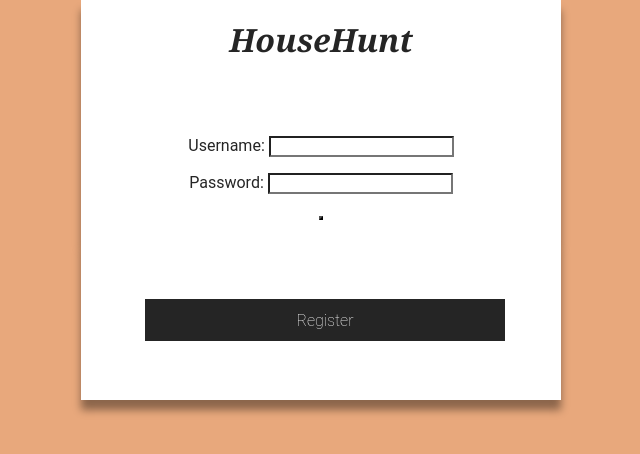
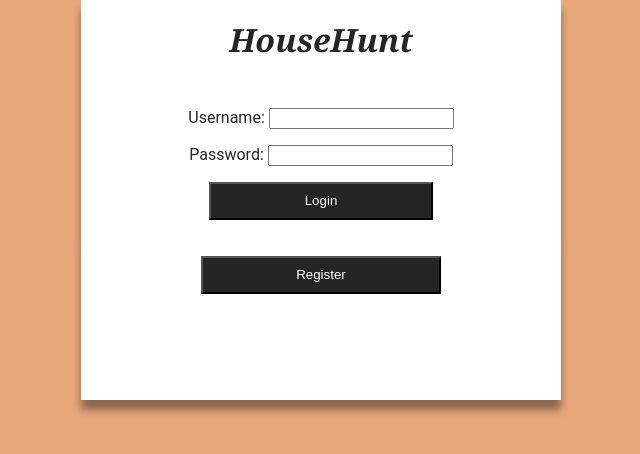
Before and after one commit to Jopamoleite/LTW_PROJ1920, a PHP site: page / in a window 1280 px wide. Shown: the top 454 px of the page, without its empty margins (79-719 px from the left). Run offline with PHP 8.4, Linux system fonts and the light colour scheme.

Commit message:
Better Buttons

```diff
--- a/Project/css/index_style.css
+++ b/Project/css/index_style.css
@@ -11,7 +11,7 @@ body{
 	max-width: 70%;
 }
 
-header{
+div#main{
 	color:#252525;
 	background-color: #FFFFFF;
     font-family: "Roboto";
@@ -23,7 +23,7 @@ header{
     box-shadow: 0em 0.6em 0.5em rgba(0.7, 0.7, 0.7, 0.4);
 }
 
-header h1{
+div#main h1{
     font-size: 2em;
     font-family: "Cambria";
     font-weight: bolder;
@@ -32,68 +32,37 @@ header h1{
     margin-bottom: 2em;
 }
 
-header h2{
+div#main h2{
     font-size: 1em;
     font-weight: lighter;
     font-style: italic;
     text-align: center;
 }
 
-input {
-    -webkit-appearance: none;
-    appearance: none;
-}
-
-/* form{
-    color:#252525;
+div#signup{
+	color:#252525;
 	background-color: #FFFFFF;
     font-family: "Roboto";
-    font-weight: lighter;
-	padding: 5em;
+	padding: 1em;
+	padding-bottom: 0.5em;
 	line-height: 0.4em;
     word-spacing: 15%;
     text-align: center;
     box-shadow: 0em 0.6em 0.5em rgba(0.7, 0.7, 0.7, 0.4);
-} */
+}
 
-#leave_login{
+.button{
+    -webkit-appearance: button;
+    -moz-appearance: button;
+    appearance: button;
+
+    text-decoration: none;
+    color: initial;
+
     background-color: #252525;
     color: #FFFFFF;
     padding: 0.7em;
-    font-family: "Roboto";
+    padding-left: 7em;
+    padding-right: 7em;
     font-weight: lighter;
 }
-
-button{
-    background-color: #252525;
-    color: #FFFFFF;
-    padding: 0em;
-    font-family: "Roboto";
-    font-weight: lighter;
-}
-
-#signup{
-	background-color: #FFFFFF;
-    box-shadow: 0em 0.6em 0.5em rgba(0.7,0.7,0.7, 0.4);
-    font-family: "Roboto";
-    font-weight: lighter;
-    text-align: center;
-    padding:3em;
-}
-
-#signup :nth-child(n) {
-    background-color: #252525;
-    color: #FFFFFF;
-    padding: 0.7em;
-    font-weight: lighter;
-}
-
-#signup :nth-child(1) {
-    margin-left: 1em;
-    margin-right: 0.5em;
-}
-
-#signup :nth-child(2) {
-    margin-left: 0.5em;
-    margin-right: 1em;
-}
--- a/Project/index.php
+++ b/Project/index.php
@@ -1,17 +1,19 @@
-<? include_once("templates/header.php") ?>
+<?include_once "templates/header.php" ?>
 
 <body>
-  <header>
+  <div id="main">
     <h1><a href="index.html">HouseHunt</a></h1>
     <form action="login.php" method="post">
-          <p><label>Username: <input type="text" name="username" id="username"></label></p>
-          <p><label>Password: <input type="password" name="password" id="password"></label></p>
-          <button id="loginbutton" type="submit" value="Login">
+      <p><label>Username: <input type="text" name="username" id="username"></label></p>
+      <p><label>Password: <input type="password" name="password" id="password"></label></p>
+      <input class="button" type="submit" value="Login">
     </form>
-  </header>
-  <div id="signup">
-      <a href="register.html">Register</a>
+  </div>
+  <div id="main">
+    <form action="register.php" method="post">
+      <input class="button" type="submit" value="Register">
+    </form>
   </div>
 </body>
 
-<? include_once("templates/footer.php") ?>
+<?include_once "templates/footer.php" ?>
```
Also changed, not shown: Project/insert_user.php (added, +20 -0 lines), Project/register.php (+17 -18 lines).
